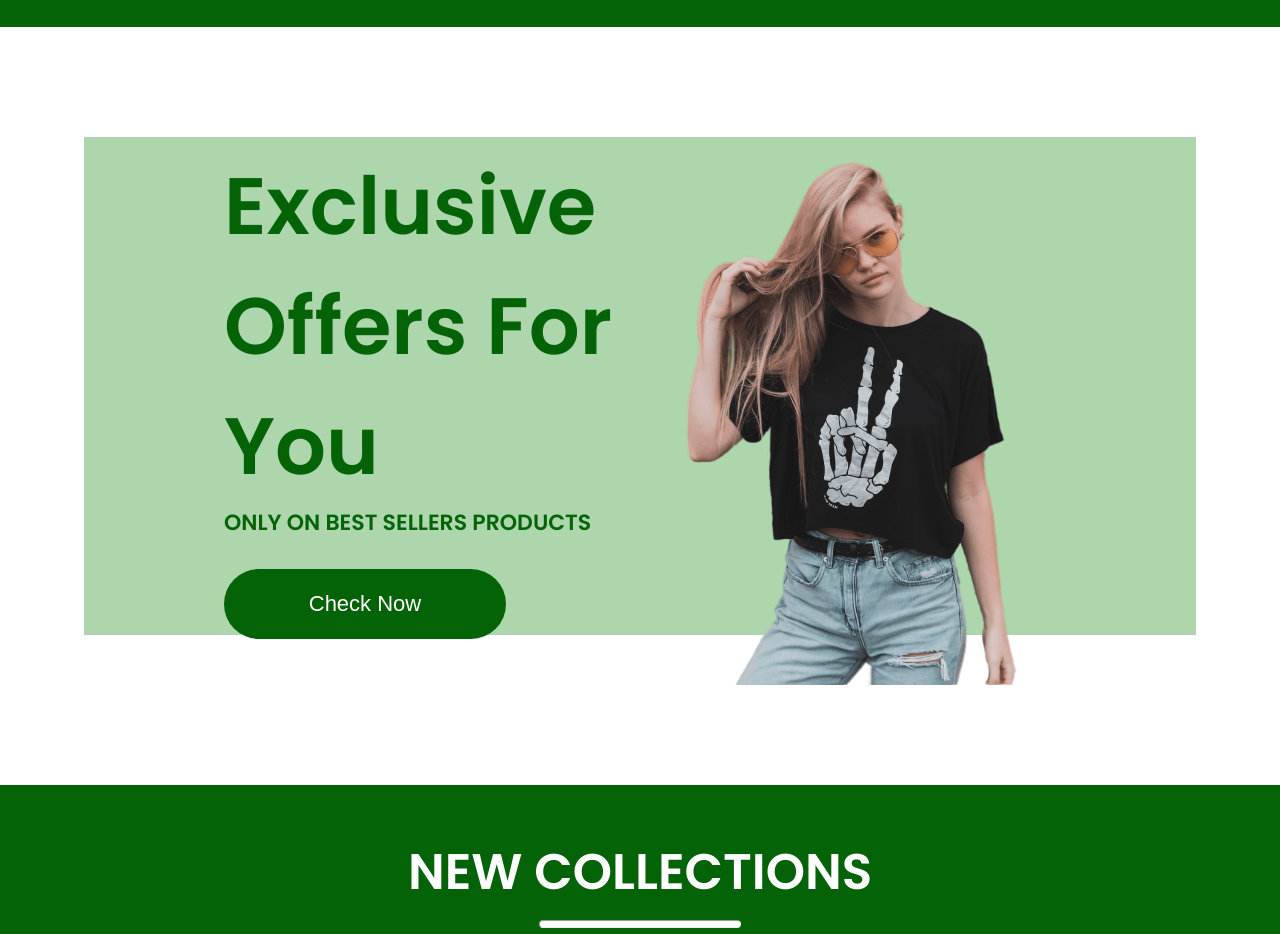
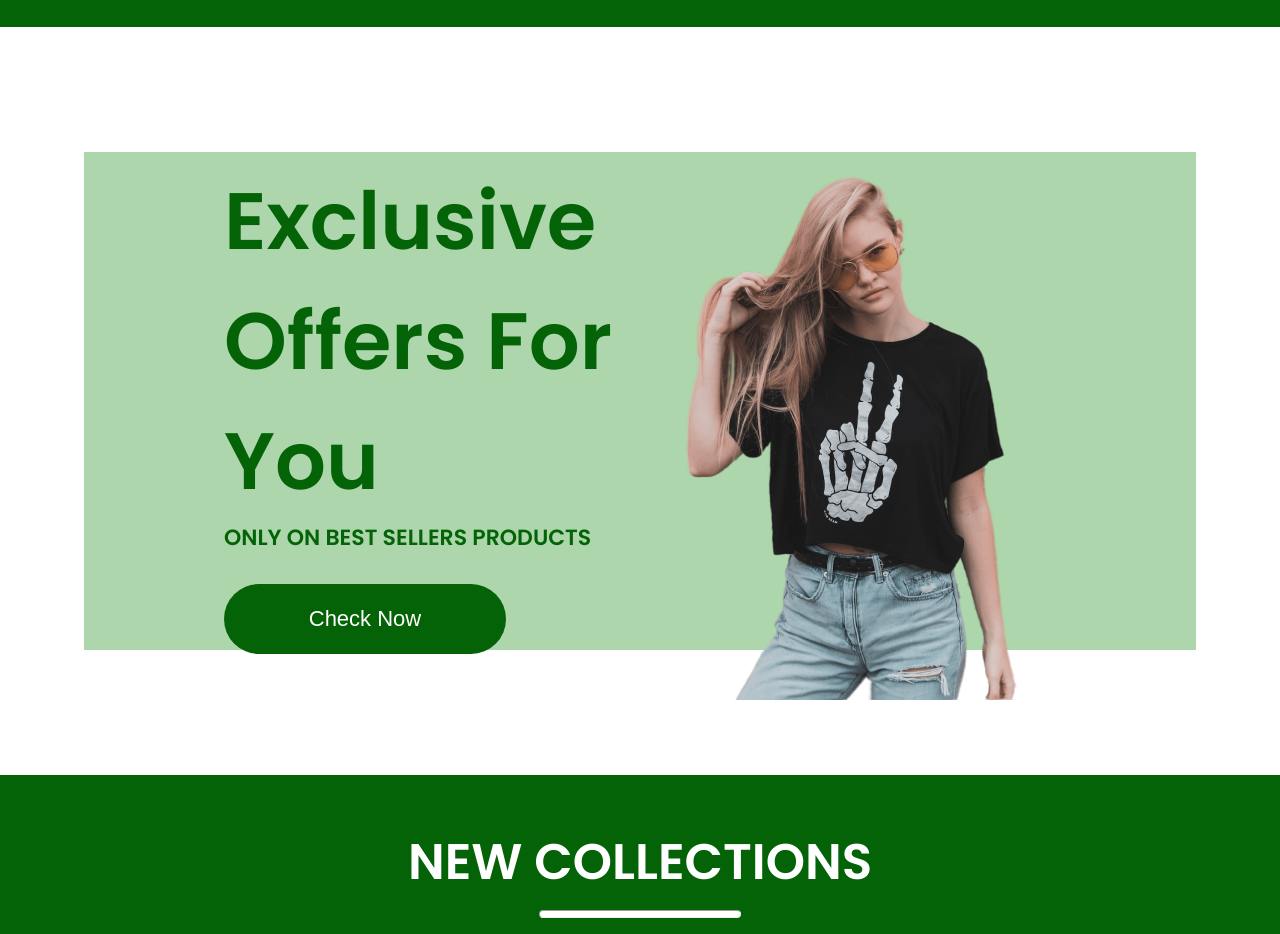
Before and after one commit to leshaan99/clothing-store, a React (Create React App) app in the folder frontend/: page / in a window 1280 px wide. Shown: the part 1760-2694 px from the top of the page. Built offline with nearby package versions, Linux system fonts and the light colour scheme.

Commit message:
Change offer section margin size

```diff
--- a/frontend/src/Components/Offers/Offers.css
+++ b/frontend/src/Components/Offers/Offers.css
@@ -4,8 +4,8 @@
     display: flex;
     margin: auto;
     padding: 9px 140px;
-    margin-top: 110px;
-    margin-bottom: 150px;
+    margin-top: 125px;
+    margin-bottom: 125px;
     background: rgba(0, 128, 0, 0.322);
 }
 
```
